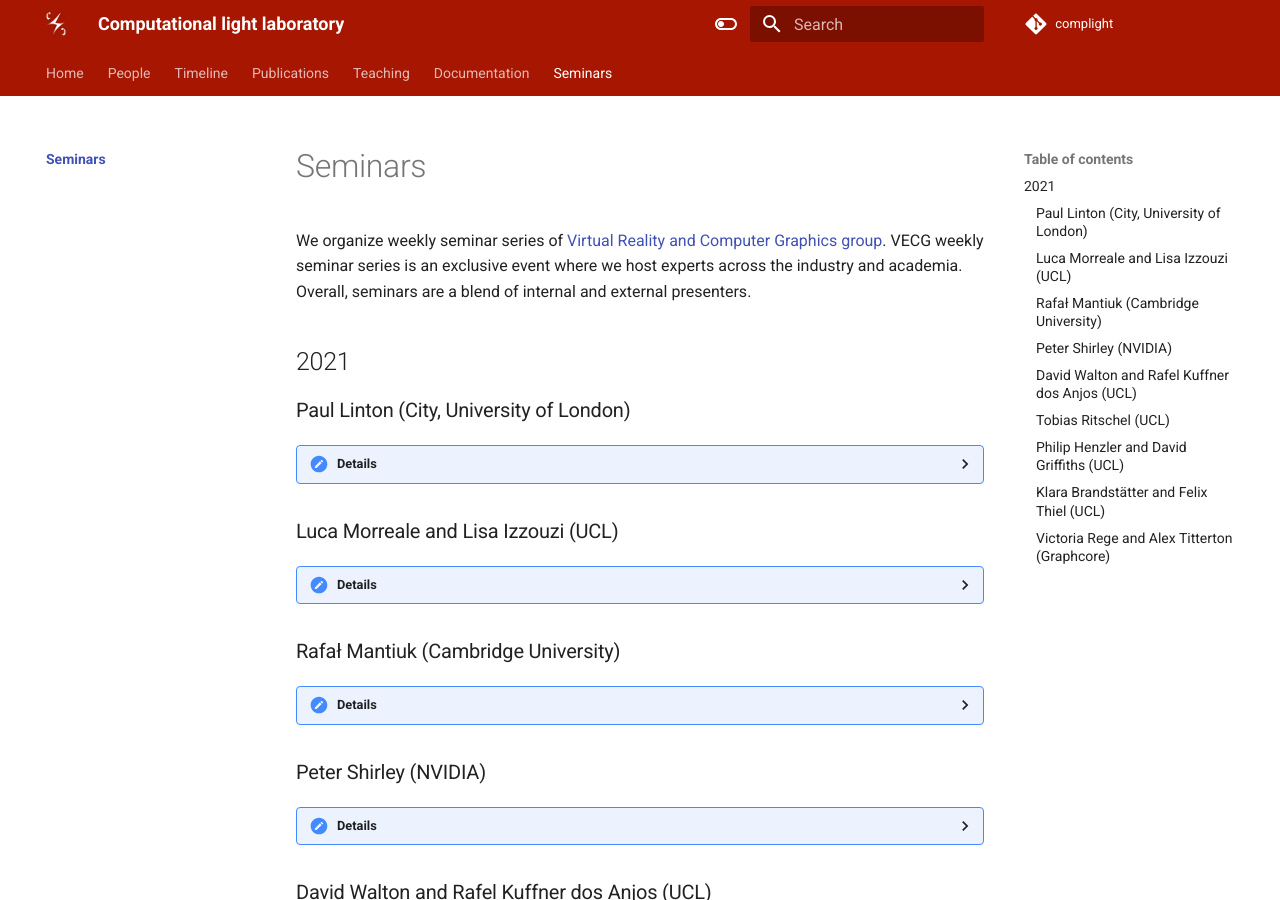
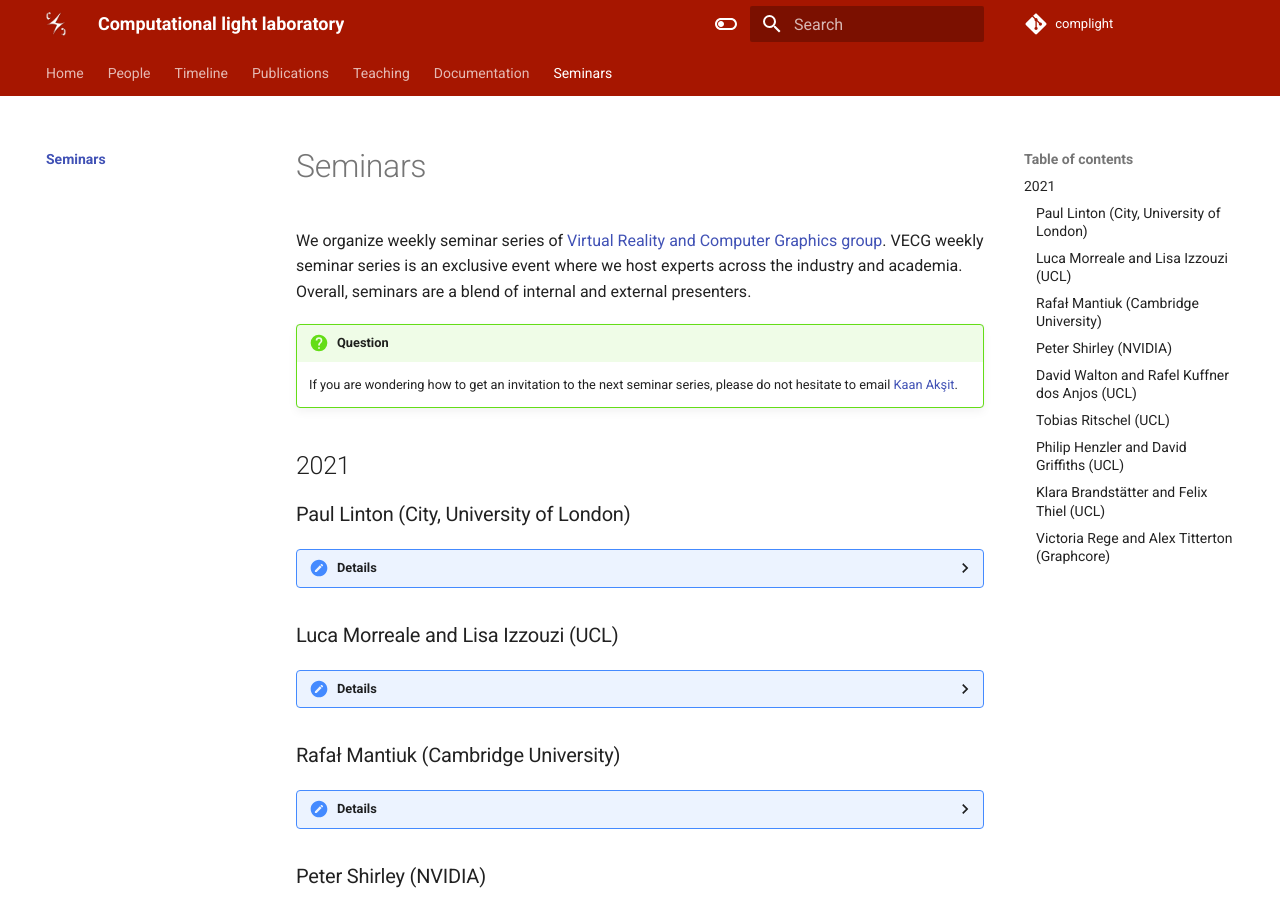
Before and after one commit to complight/complight.github.io, an MkDocs documentation site: the page built from docs/seminars/index.md, in a window 1280 px wide and 900 px high. Built offline with MkDocs 1.6.1 and Material for MkDocs 9.7.7, drawn with Linux system fonts in a browser that asks for light colours.

Commit message:
Some more updates in structe and seminars.

```diff
--- a/docs/seminars/index.md
+++ b/docs/seminars/index.md
@@ -2,6 +2,9 @@
 We organize weekly seminar series of [Virtual Reality and Computer Graphics group](http://vecg.cs.ucl.ac.uk/).
 VECG weekly seminar series is an exclusive event where we host experts across the industry and academia.
 Overall, seminars are a blend of internal and external presenters.
+
+!!! Question
+    If you are wondering how to get an invitation to the next seminar series, please do not hesitate to email [Kaan Akşit](mailto:k.aksit@ucl.ac.uk).
 
 ## 2021
 
@@ -43,7 +46,7 @@ Overall, seminars are a blend of internal and external presenters.
 
     **Title:** Modelling the quality of high frame-rate graphics for adaptive refresh rate and resolution
 
-    **Watch:** [Recording (Password protected)]()
+    **Watch:** [Recording (Password protected)](https://liveuclac-my.sharepoint.com/:v:/g/personal/ucackak_ucl_ac_uk/Ec61lv7Y2CdBsFRsfHii93MBXcEq-cROXHUlGhvUN_zXYA?e=Bc51iN)
 
 ### Peter Shirley (NVIDIA)
 ??? Details
--- a/mkdocs.yml
+++ b/mkdocs.yml
@@ -19,7 +19,7 @@ nav:
   - Teaching: 'teaching.md'
   - Documentation:
     - List: 'documentation/index.md'
-    - Getting started: 'documentation/getting_started.md'
+    - Welcome aboard!: 'documentation/getting_started.md'
     - Logo of the team: 'documentation/logo.md'
   - Seminars:
     - All seminars: 'seminars/index.md'
@@ -69,7 +69,9 @@ plugins:
 markdown_extensions:
    - toc:
        permalink: true
-   - pymdownx.details:
+   - admonition
+   - pymdownx.superfences
+   - pymdownx.details
    - pymdownx.arithmatex:
        generic: true
    - pymdownx.emoji:
```
